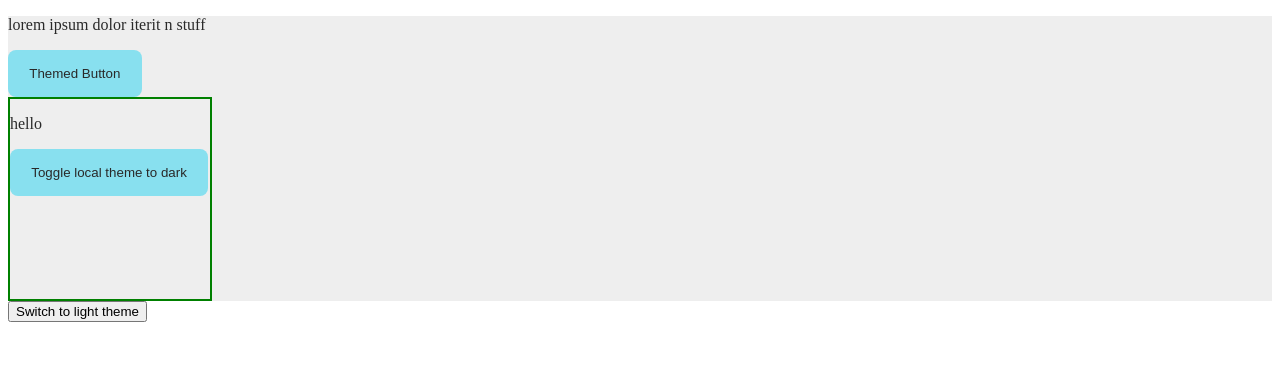
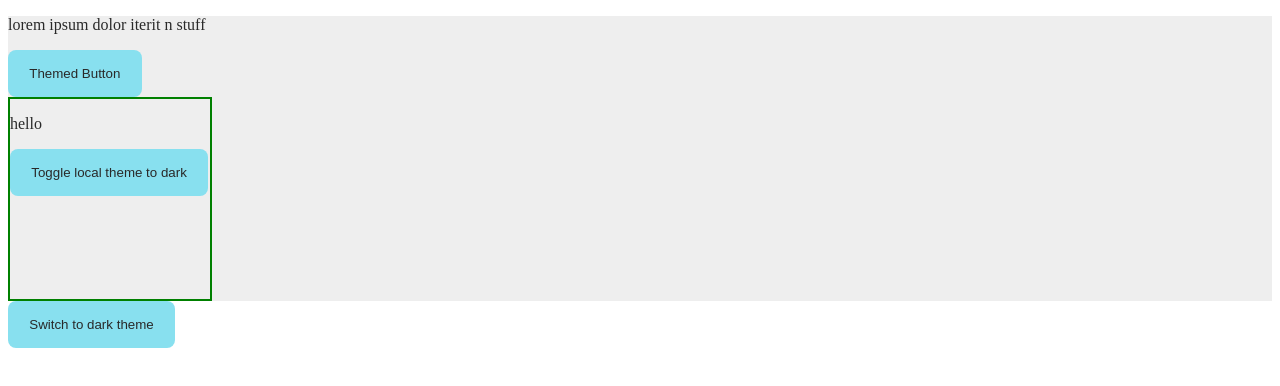
Before and after one commit to Chitransha-07/Context-Theme-Toggler---React-Mini-Project-1-Add-more-Functionalities-Class-ba---81hnw07m6jof, a React app: page / in a window 1280 px wide. Shown: the top 386 px of the page. Built offline with nearby package versions, Linux system fonts and the light colour scheme.

Commit message:
Update ThemeToggleButton.js

```diff
--- a/src/components/ThemeToggleButton.js
+++ b/src/components/ThemeToggleButton.js
@@ -1,14 +1,29 @@
-import React, { useContext } from 'react';
+import React, { useContext, useState } from 'react';
 import { ThemeContext } from './ThemeProvider';
 
-const ThemeToggleButton = () => {
-  const { toggleGlobalTheme, globalTheme } = useContext(ThemeContext);
+const ThemeToggleButton = () =>{
 
-  return (
-    <button id="global-theme-toggler" onClick={toggleGlobalTheme}>
-      {globalTheme === 'light' ? 'Switch to dark theme' : 'Switch to light theme'}
-    </button>
-  );
-};
+    const [toggle,setToggle] = useState('Switch to dark theme');
+    //const [theme1,setTheme1] = useState('light');
 
-export { ThemeToggleButton };
+    const {theme,setTheme} = useContext(ThemeContext);
+    // console.log(theme);
+
+    let global = () =>{
+
+        if(toggle === 'Switch to dark theme'){
+            setTheme('dark')
+            setToggle('Switch to light theme');
+        }else{
+            setTheme('light');
+            setToggle('Switch to dark theme');
+        }
+    }
+    return (
+       <>
+       <button className={`btn btn-${theme} txt-${theme}`} id='global-theme-toggler' onClick={global}>{toggle}</button>
+       </>
+    )
+
+}
+export {ThemeToggleButton}
```
